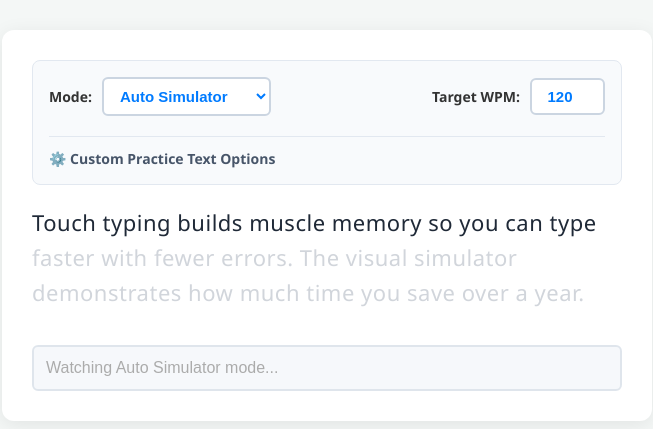
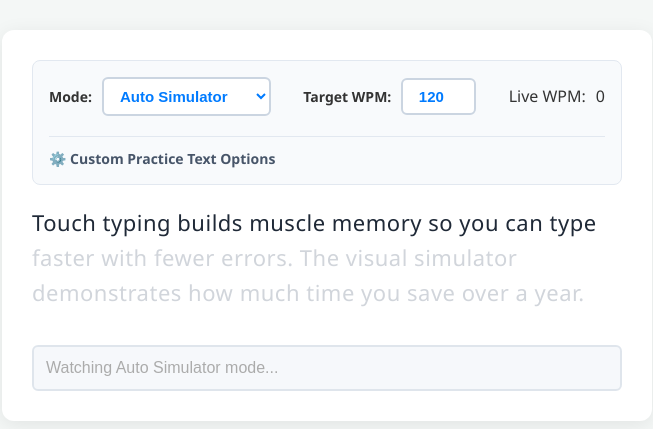
Before and after one commit to Nishan-the-Developer-Coder/Typing-Simulator-Racer, a plain HTML site: page index.html in a window 1280 px wide. Shown: the part 175-604 px from the top of the page, without its empty margins (313-966 px from the left). Drawn offline with Linux system fonts and the light colour scheme.

Commit message:
Add live WPM display to simulator controls
Added live WPM display to the controls section.

```diff
--- a/index.html
+++ b/index.html
@@ -6,7 +6,6 @@
   <link rel="stylesheet" href="styles.css">
 </head>
 <body>
-
   <div class="simulator-box">
     <div class="controls-wrapper">
       <div class="controls-row">
@@ -22,19 +21,21 @@
           <label for="wpm-input">Target WPM:</label>
           <input type="number" id="wpm-input" class="wpm-number-input" min="10" max="500" value="120" step="5">
         </div>
+
+        <div class="control-item">
+          <span class="stat-label">Live WPM:</span>
+          <span id="wpm-live" class="wpm-live-value">0</span>
+        </div>
       </div>
-
       <!-- Native Collapsible Practice Text Module -->
       <details class="collapsible-container">
         <summary>⚙️ Custom Practice Text Options</summary>
         <textarea id="custom-text" class="custom-text-box" placeholder="Paste custom words here... (Clearing this box restores default paragraph)"></textarea>
       </details>
     </div>
-
     <div class="text-display" id="text-display"></div>
     <input type="text" class="input-field" id="user-input" placeholder="Switch to Racer mode to start typing..." disabled>
   </div>
-
   <script src="scripts.js"></script>
 </body>
 </html>
```
